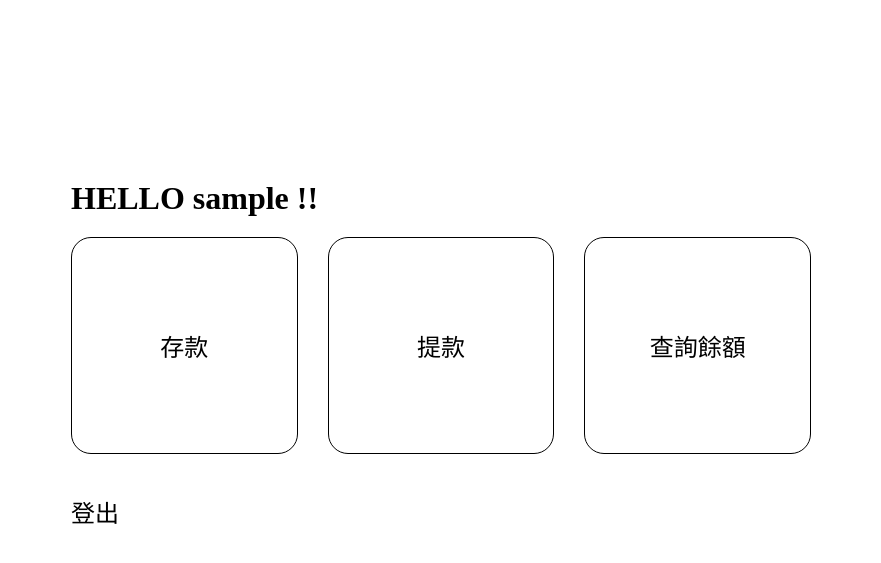
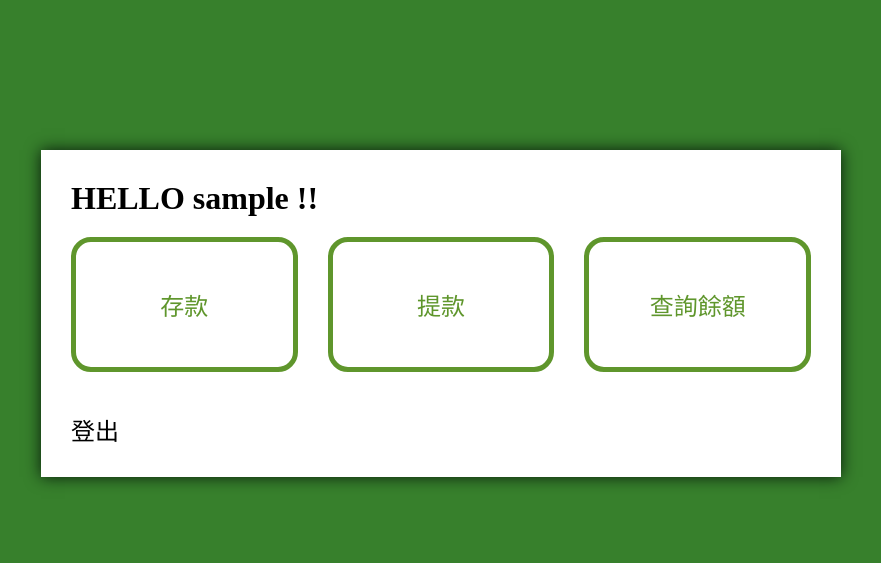
Before and after one commit to Toby-Yuan/RD5-Assignment, a PHP site: page /member.php in a window 1280 px wide. Shown: the top 563 px of the page, without its empty margins (199-1080 px from the left). Run offline with PHP 8.4, Linux system fonts and the light colour scheme; the visitor is signed in with stand-in values (Sample User, id 1).

Commit message:
member : UI優化

```diff
--- a/CSS/memberStyle.css
+++ b/CSS/memberStyle.css
@@ -7,10 +7,17 @@
   font-family: 微軟正黑體;
 }
 
+body {
+  background: #37802C;
+}
+
 #contant {
   width: 800px;
-  margin: 150px auto;
+  margin: 150px auto 0;
   padding: 30px;
+  background: white;
+  -webkit-box-shadow: 0 0 15px #07190B;
+          box-shadow: 0 0 15px #07190B;
 }
 
 #contant h1 {
@@ -27,17 +34,18 @@
 }
 
 #contant #box .act {
-  padding: 90px 0;
+  padding: 45px 0;
   text-align: center;
   text-decoration: none;
-  color: black;
+  color: #5F962C;
   font-size: 24px;
   border-radius: 20px;
-  border: 1px solid black;
+  border: 5px solid #5F962C;
 }
 
 #contant #box .act:hover {
-  background: skyblue;
+  background: #5F962C;
+  border: none;
   color: white;
 }
 
--- a/CSS/memberStyle.scss
+++ b/CSS/memberStyle.scss
@@ -1,3 +1,7 @@
+$green: #37802C;
+$darkGreen: #07190B;
+$lightGreen: #5F962C;
+
 *{
     margin: 0;
     padding: 0;
@@ -5,10 +9,16 @@
     font-family: 微軟正黑體;
 }
 
+body{
+    background: $green;
+}
+
 #contant{
     width: 800px;
-    margin: 150px auto;
+    margin: 150px auto 0;
     padding: 30px;
+    background: white;
+    box-shadow: 0 0 15px $darkGreen;
 
     h1{
         margin-bottom: 20px;
@@ -21,16 +31,17 @@
         margin-bottom: 40px;
 
         .act{
-            padding: 90px 0;
+            padding: 45px 0;
             text-align: center;
             text-decoration: none;
-            color: black;
+            color: $lightGreen;
             font-size: 24px;
             border-radius: 20px;
-            border: 1px solid black;
+            border: 5px solid $lightGreen;
 
             &:hover{
-                background: skyblue;
+                background: $lightGreen;
+                border: none;
                 color: white;
             }
         }
```
Also changed, not shown: 1 other file.
